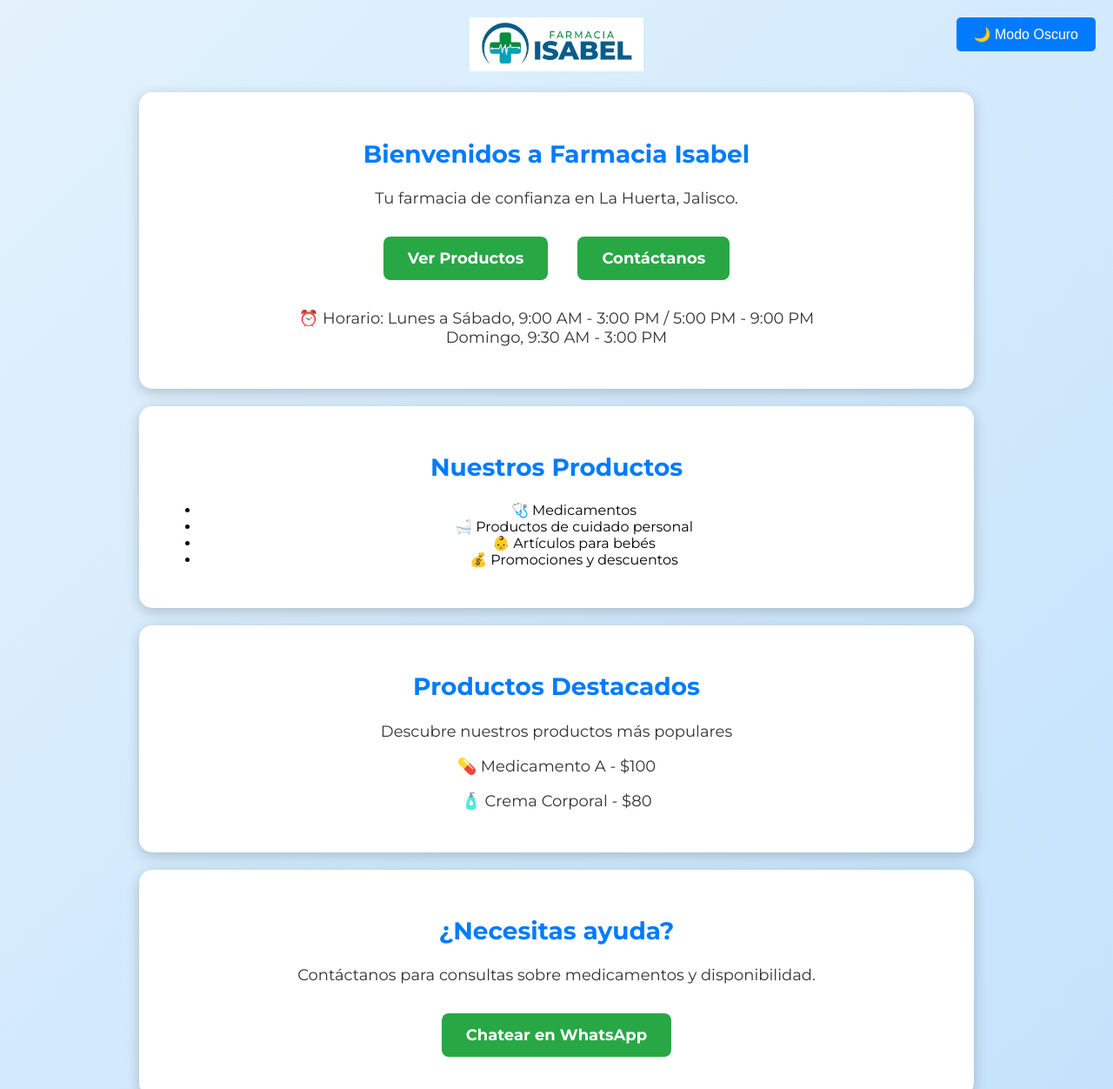
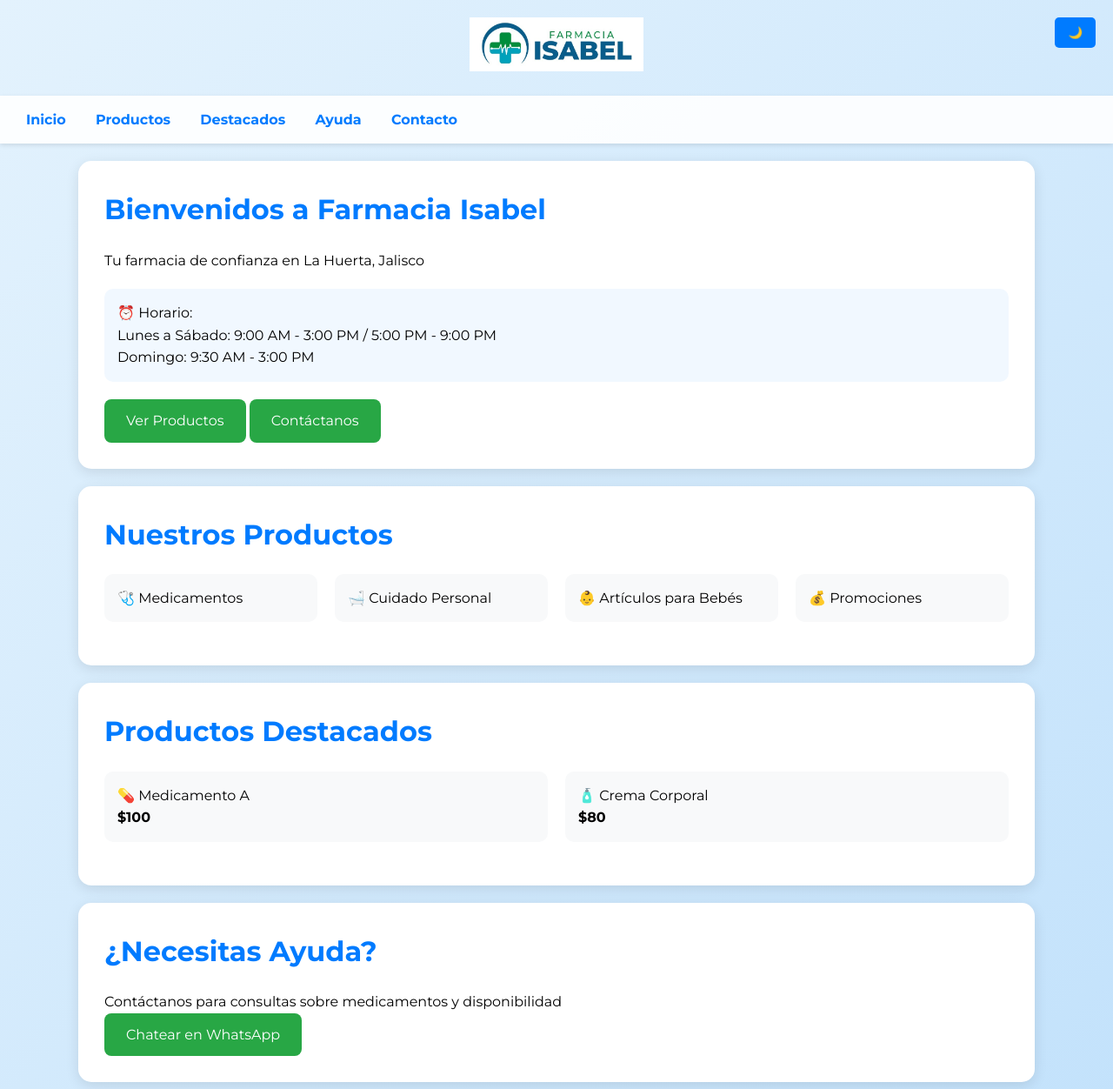
Before and after one commit to farmaciaisabel/farmacia-isabel, a plain HTML site: page index.html in a window 1280 px wide. Shown: the top 1252 px of the page at 87% size. Drawn offline with Linux system fonts and the light colour scheme.

Commit message:
Update index.html

```diff
--- a/index.html
+++ b/index.html
@@ -3,141 +3,251 @@
 <head>
     <meta charset="UTF-8">
     <meta name="viewport" content="width=device-width, initial-scale=1.0">
-    <title>Farmacia Isabel</title>
+    <meta name="description" content="Farmacia Isabel - Tu farmacia de confianza en La Huerta, Jalisco">
+    <title>Farmacia Isabel - La Huerta, Jalisco</title>
     <link href="https://fonts.googleapis.com/css2?family=Montserrat:wght@400;700&display=swap" rel="stylesheet">
     <style>
+        * {
+            box-sizing: border-box;
+            margin: 0;
+            padding: 0;
+        }
+
         body {
             font-family: 'Montserrat', sans-serif;
-            margin: 0;
-            padding: 0;
+            line-height: 1.6;
             background: linear-gradient(135deg, #e3f2fd, #bbdefb);
+            transition: all 0.3s ease;
+        }
+
+        header {
+            padding: 20px;
             text-align: center;
-            animation: fadeIn 1s ease-in-out;
-            transition: background 0.5s, color 0.5s;
         }
-        @keyframes fadeIn {
-            from { opacity: 0; }
-            to { opacity: 1; }
+
+        .logo img {
+            max-width: 200px;
+            height: auto;
+            transition: transform 0.3s ease;
         }
-        .logo {
-            margin-top: 20px;
-            animation: fadeIn 1.5s ease-in-out;
+
+        .logo img:hover {
+            transform: scale(1.05);
         }
-        .logo img {
-            width: 200px;
-            height: auto;
+
+        nav {
+            position: sticky;
+            top: 0;
+            background: rgba(255, 255, 255, 0.9);
+            padding: 15px;
+            box-shadow: 0 2px 5px rgba(0,0,0,0.1);
+            z-index: 1000;
         }
+
+        nav a {
+            margin: 0 15px;
+            text-decoration: none;
+            color: #007bff;
+            font-weight: bold;
+            transition: color 0.3s;
+        }
+
+        nav a:hover {
+            color: #0056b3;
+        }
+
         .container {
-            max-width: 900px;
+            max-width: 1100px;
             margin: 20px auto;
             padding: 30px;
             background: white;
-            box-shadow: 0 4px 15px rgba(0, 0, 0, 0.2);
             border-radius: 15px;
-            text-align: center;
+            box-shadow: 0 4px 15px rgba(0, 0, 0, 0.1);
             transition: transform 0.3s;
         }
+
         .container:hover {
-            transform: scale(1.02);
+            transform: translateY(-5px);
         }
+
         h2 {
             color: #007bff;
-            font-size: 28px;
+            margin-bottom: 20px;
+            font-size: 2rem;
         }
-        p {
-            font-size: 18px;
-            color: #333;
-        }
+
         .button {
             display: inline-block;
-            margin: 15px;
-            padding: 14px 28px;
+            padding: 12px 25px;
             background: #28a745;
             color: white;
             text-decoration: none;
             border-radius: 8px;
-            font-size: 18px;
-            font-weight: bold;
-            transition: background 0.3s, transform 0.2s;
+            transition: all 0.3s;
         }
+
         .button:hover {
             background: #218838;
-            transform: scale(1.1);
+            transform: translateY(-2px);
         }
+
+        .products-grid {
+            display: grid;
+            grid-template-columns: repeat(auto-fit, minmax(200px, 1fr));
+            gap: 20px;
+            margin: 20px 0;
+        }
+
+        .product-card {
+            background: #f8f9fa;
+            padding: 15px;
+            border-radius: 10px;
+            transition: transform 0.3s;
+        }
+
+        .product-card:hover {
+            transform: scale(1.03);
+        }
+
+        .hours {
+            background: #f1f8ff;
+            padding: 15px;
+            border-radius: 10px;
+            margin: 20px 0;
+        }
+
         .theme-toggle {
             position: fixed;
             top: 20px;
             right: 20px;
-            padding: 10px 20px;
+            padding: 10px 15px;
             background: #007bff;
             color: white;
             border: none;
+            border-radius: 5px;
             cursor: pointer;
-            border-radius: 5px;
-            font-size: 16px;
+            z-index: 1001;
         }
+
         .dark-mode {
-            background: #222;
-            color: white;
+            background: linear-gradient(135deg, #2c3e50, #34495e);
+            color: #fff;
         }
+
         .dark-mode .container {
-            background: #333;
+            background: #2d2d2d;
+        }
+
+        .dark-mode .hours {
+            background: #3d3d3d;
+        }
+
+        footer {
+            padding: 20px;
+            text-align: center;
+            color: #666;
+        }
+
+        @media (max-width: 768px) {
+            nav a {
+                display: block;
+                margin: 10px 0;
+            }
+
+            .container {
+                margin: 10px;
+                padding: 20px;
+            }
+
+            .theme-toggle {
+                top: 10px;
+                right: 10px;
+            }
         }
     </style>
 </head>
 <body>
-    <button class="theme-toggle" onclick="toggleTheme()">🌙 Modo Oscuro</button>
+    <button class="theme-toggle" aria-label="Cambiar tema" onclick="toggleTheme()">🌙</button>
 
+    <header>
         <div class="logo">
-        <img src="logo.jpg" alt="Farmacia Isabel Logo">
+            <img src="logo.jpg" alt="Logo de Farmacia Isabel">
         </div>
+    </header>
 
-    <div class="container">
+    <nav>
+        <a href="#inicio">Inicio</a>
+        <a href="#productos">Productos</a>
+        <a href="#destacados">Destacados</a>
+        <a href="#ayuda">Ayuda</a>
+        <a href="#contacto">Contacto</a>
+    </nav>
+
+    <main>
+        <section id="inicio" class="container">
             <h2>Bienvenidos a Farmacia Isabel</h2>
-        <p>Tu farmacia de confianza en La Huerta, Jalisco.</p>
+            <p>Tu farmacia de confianza en La Huerta, Jalisco</p>
+            <div class="hours">
+                <p>⏰ Horario:<br>
+                Lunes a Sábado: 9:00 AM - 3:00 PM / 5:00 PM - 9:00 PM<br>
+                Domingo: 9:30 AM - 3:00 PM</p>
+            </div>
             <a href="#productos" class="button">Ver Productos</a>
             <a href="#contacto" class="button">Contáctanos</a>
-        <p class="hours">⏰ Horario: Lunes a Sábado, 9:00 AM - 3:00 PM / 5:00 PM - 9:00 PM<br>Domingo, 9:30 AM - 3:00 PM</p>
+        </section>
+
+        <section id="productos" class="container">
+            <h2>Nuestros Productos</h2>
+            <div class="products-grid">
+                <div class="product-card">🩺 Medicamentos</div>
+                <div class="product-card">🛁 Cuidado Personal</div>
+                <div class="product-card">👶 Artículos para Bebés</div>
+                <div class="product-card">💰 Promociones</div>
             </div>
+        </section>
 
-    <div class="container" id="productos">
-        <h2>Nuestros Productos</h2>
-        <ul>
-            <li>🩺 Medicamentos</li>
-            <li>🛁 Productos de cuidado personal</li>
-            <li>👶 Artículos para bebés</li>
-            <li>💰 Promociones y descuentos</li>
-        </ul>
+        <section id="destacados" class="container">
+            <h2>Productos Destacados</h2>
+            <div class="products-grid">
+                <div class="product-card">
+                    <p>💊 Medicamento A<br><strong>$100</strong></p>
                 </div>
-
-    <div class="container" id="destacados">
-        <h2>Productos Destacados</h2>
-        <p>Descubre nuestros productos más populares</p>
-        <div class="product">
-            <p>💊 Medicamento A - $100</p>
-        </div>
-        <div class="product">
-            <p>🧴 Crema Corporal - $80</p>
+                <div class="product-card">
+                    <p>🧴 Crema Corporal<br><strong>$80</strong></p>
                 </div>
             </div>
+        </section>
 
-    <div class="container" id="ayuda">
-        <h2>¿Necesitas ayuda?</h2>
-        <p>Contáctanos para consultas sobre medicamentos y disponibilidad.</p>
-        <a href="https://wa.me/523151094530" class="button">Chatear en WhatsApp</a>
-    </div>
+        <section id="ayuda" class="container">
+            <h2>¿Necesitas Ayuda?</h2>
+            <p>Contáctanos para consultas sobre medicamentos y disponibilidad</p>
+            <a href="https://wa.me/523151094530" class="button" target="_blank">Chatear en WhatsApp</a>
+        </section>
 
-    <div class="container contact" id="contacto">
+        <section id="contacto" class="container">
             <h2>Contacto</h2>
-        <p>📍 Ubicación: Calle Primero de Enero, #19, La Huerta, Jalisco</p>
-        <p>📞 Teléfono: <a href="tel:+523151094530" style="color: #d63384; font-weight: bold; text-decoration: none;">315 109 4530</a></p>
-        <p>📲 <a href="https://wa.me/523151094530" class="button">WhatsApp</a></p>
-        <iframe src="https://www.google.com/maps?q=Calle+Primero+de+Enero,+19,+La+Huerta,+Jalisco&output=embed" width="100%" height="300" style="border:0; border-radius:10px; margin-top:20px;" allowfullscreen="" loading="lazy"></iframe>
-    </div>
+            <p>📍 Calle Primero de Enero, #19, La Huerta, Jalisco</p>
+            <p>📞 <a href="tel:+523151094530">315 109 4530</a></p>
+            <a href="https://wa.me/523151094530" class="button" target="_blank">WhatsApp</a>
+            <iframe src="https://www.google.com/maps?q=Calle+Primero+de+Enero,+19,+La+Huerta,+Jalisco&output=embed"
+                    width="100%" height="300" style="border:0; border-radius:10px; margin-top:20px;"
+                    allowfullscreen="" loading="lazy" title="Ubicación de Farmacia Isabel"></iframe>
+        </section>
+    </main>
+
+    <footer>
+        <p>&copy; 2025 Farmacia Isabel. Todos los derechos reservados.</p>
+    </footer>
 
     <script>
         function toggleTheme() {
-            document.body.classList.toggle("dark-mode");
+            document.body.classList.toggle('dark-mode');
+            localStorage.setItem('theme', document.body.classList.contains('dark-mode') ? 'dark' : 'light');
+        }
+
+        // Load saved theme preference
+        if (localStorage.getItem('theme') === 'dark') {
+            document.body.classList.add('dark-mode');
         }
     </script>
 </body>
```
Lines whose indentation alone changed are shown as unchanged.
